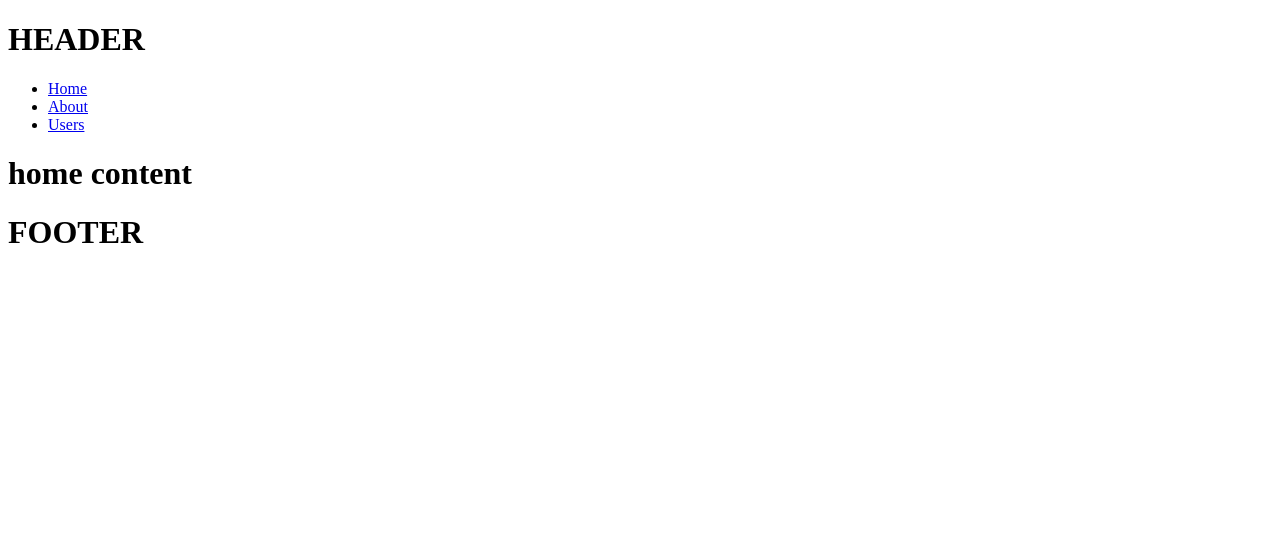
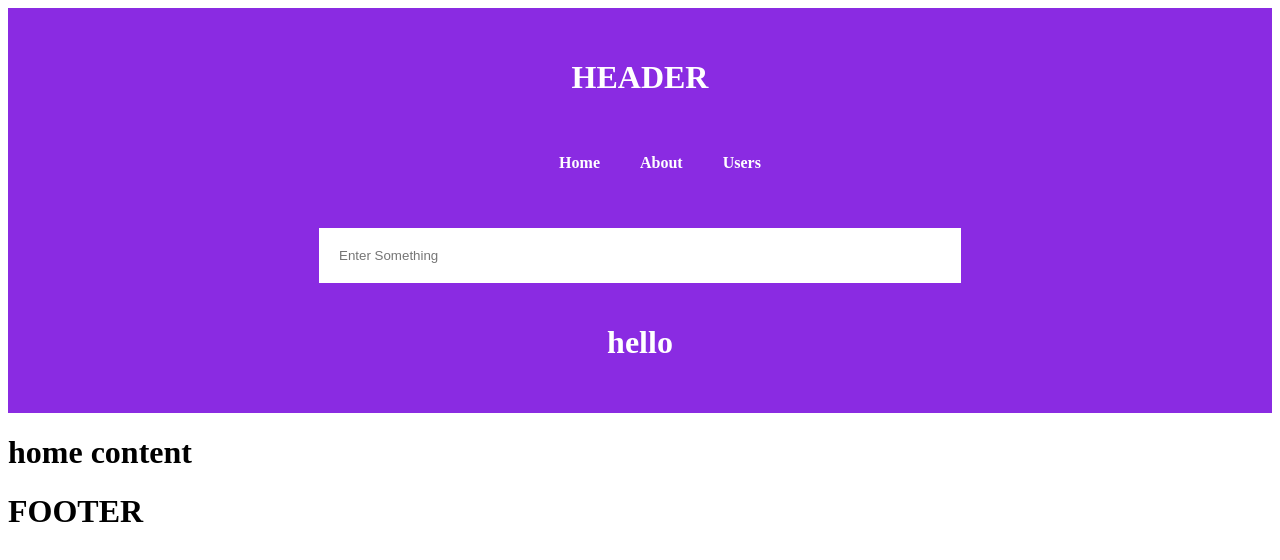
Before and after one commit to ZianEjaz/react-revision, a React (Create React App) app: page / in a window 1280 px wide. Shown: the top 560 px of the page. Built offline with nearby package versions, Linux system fonts and the light colour scheme.

Commit message:
added Header styles and made Class based Header

```diff
--- a/src/components/header.js
+++ b/src/components/header.js
@@ -1,7 +1,20 @@
+import React, { Component } from 'react';
+import '../style.css';
 
-const Header = ()=>{
-    return(
-        <header >
+class Header extends Component {
+    state = {
+        keyword: 'hello'
+    }
+inputChange = (event)=>{
+    this.setState({keyword:event.target.value})
+
+
+  }
+
+
+    render() {
+        return (
+            <header>
                 <h1>HEADER</h1>
                 <nav>
                     <ul>
@@ -10,8 +23,12 @@ const Header = ()=>{
                         <li><a href='/users'>Users</a></li>
                     </ul>
                 </nav>
+                <input type="text" placeholder="Enter Something" onChange={this.inputChange}></input>
+                <h1>{this.state.keyword}</h1>
+
             </header>
         )
     }
+}
 
 export default Header
--- a/src/style.css
+++ b/src/style.css
@@ -1,3 +1,29 @@
-.none{
-    display: none;
+header{
+    background-color: blueviolet;
+    color: white;
+    text-align: center;
+    margin: auto;
+    padding: 30px;
 }
+header nav ul{
+
+    color: white;
+    display: inline-block;
+}
+header nav ul li{
+    list-style: none;
+    display: inline-block;
+    padding: 20px;
+}
+header nav ul li a{
+    color: white;
+    text-decoration: none;
+    font-weight: bold;
+}
+header input{
+    padding: 20px;
+    width: 50%;
+    margin: 20px;
+    border: none;
+    box-shadow: none;
+}
```
Lines whose indentation alone changed are shown as unchanged.
